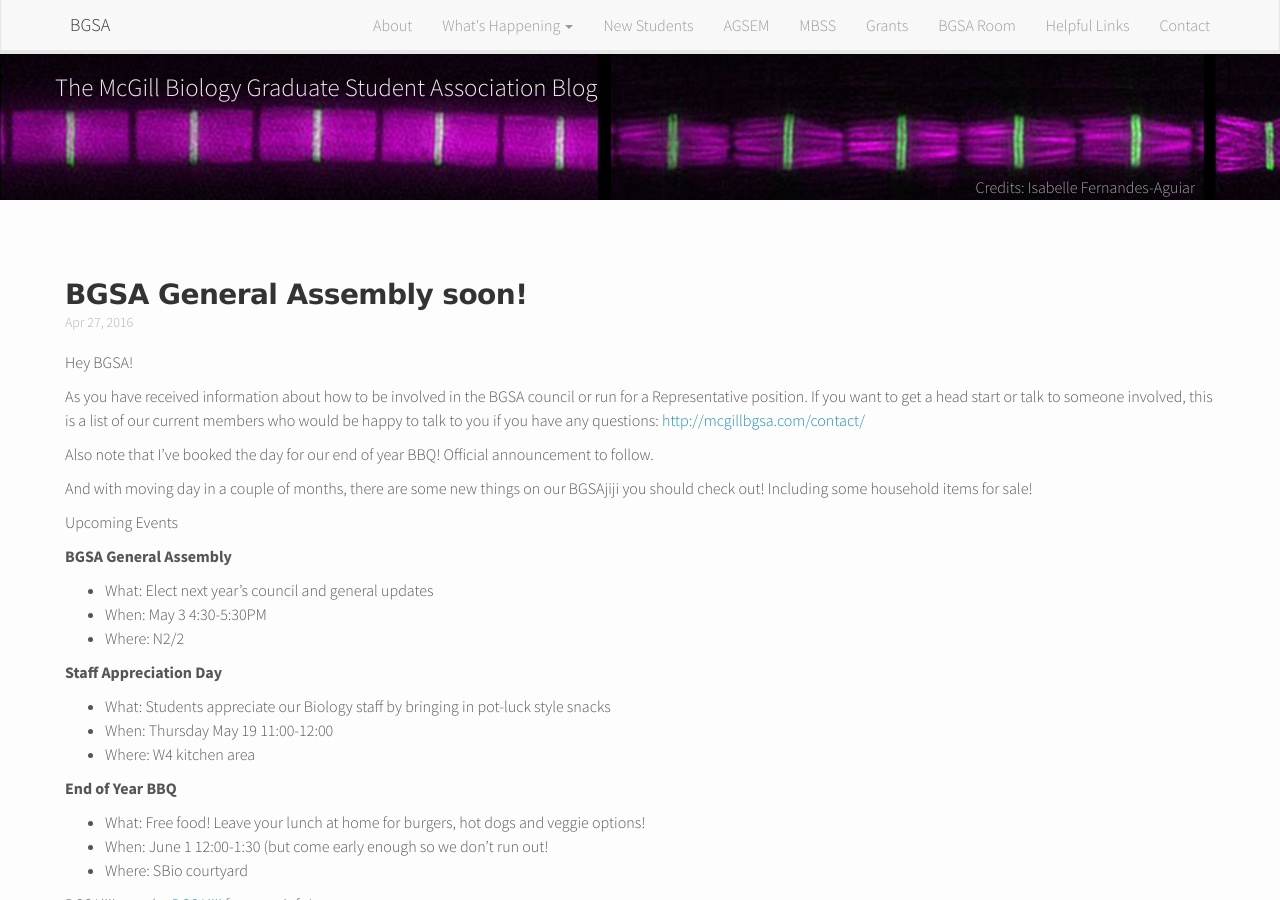
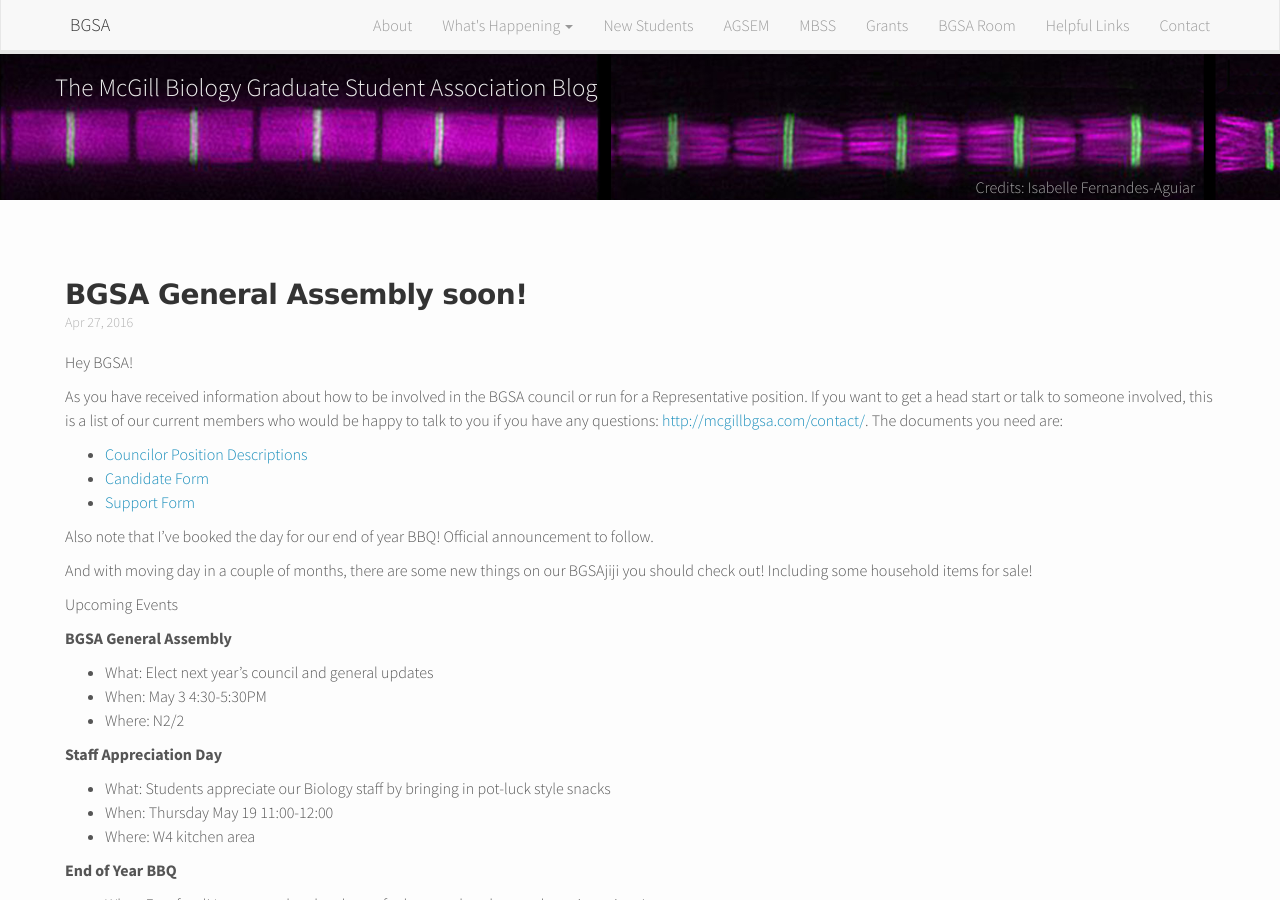
Before and after one commit to McGillBGSA/McGillBGSA.github.io, a Jekyll site: the page built from _posts/2016-04-27-General-Assembly.md, in a window 1280 px wide and 900 px high. Built offline with Jekyll 4.4.1, drawn with Linux system fonts in a browser that asks for light colours; nearby versions of some CDN libraries.

Commit message:
Update 2016-04-27-General-Assembly.md

```diff
--- a/_posts/2016-04-27-General-Assembly.md
+++ b/_posts/2016-04-27-General-Assembly.md
@@ -5,7 +5,11 @@ date: 2016-04-27
 ---
 Hey BGSA!
 
-As you have received information about how to be involved in the BGSA council or run for a Representative position. If you want to get a head start or talk to someone involved, this is a list of our current members who would be happy to talk to you if you have any questions: [http://mcgillbgsa.com/contact/](http://mcgillbgsa.com/contact/)
+As you have received information about how to be involved in the BGSA council or run for a Representative position. If you want to get a head start or talk to someone involved, this is a list of our current members who would be happy to talk to you if you have any questions: [http://mcgillbgsa.com/contact/](http://mcgillbgsa.com/contact/). The documents you need are:
+
+- [Councilor Position Descriptions](http://mcgillbgsa.com//assets/documents/BGSA-Representatives-List-2016.docx)
+- [Candidate Form](http://mcgillbgsa.com//assets/documents/CandidateForm.xls)
+- [Support Form](http://mcgillbgsa.com//assets/documents/SupportForm.xls)
 
 Also note that I’ve booked the day for our end of year BBQ! Official announcement to follow.
 
```
